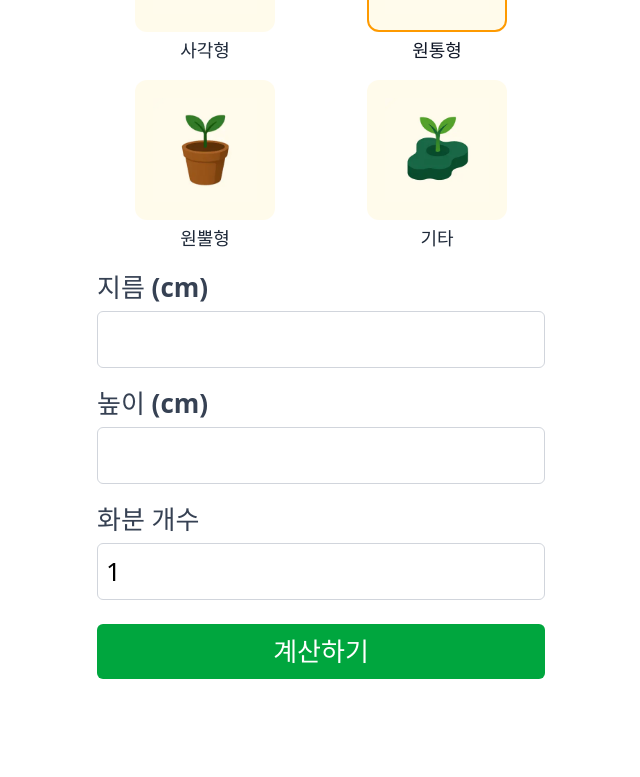
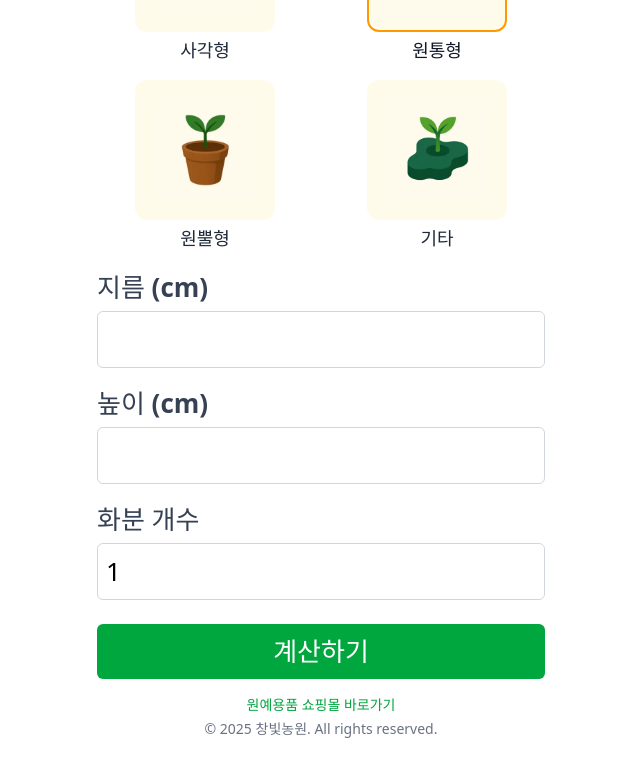
Before and after one commit to namikimlab/potting-soil-calculator, a React (Vite) app: page / in a window 1280 px wide. Shown: the part 287-1064 px from the top of the page, without its empty margins (319-959 px from the left). Before the commit the page ends 1014 px from the top, so only its background shows below. Built offline with nearby package versions, Linux system fonts and the light colour scheme.

Commit message:
Add Footer

```diff
--- a/src/App.tsx
+++ b/src/App.tsx
@@ -20,14 +20,18 @@ function App() {
   return (
     <div className="min-h-screen flex items-center justify-center px-4">
       <div className="w-full max-w-md mb-12">
-        {/* logo with link */}
+        {/* Logo with link */}
         <a
           href="https://smartstore.naver.com/changbitfarm"
           target="_blank"
           rel="noopener noreferrer"
           className="block mx-auto mt-4 mb-2 w-[178px] text-center"
         >
-          <img src={logo} alt="창빛농원" className="w-[178px] h-[40px] object-contain" />
+          <img
+            src={logo}
+            alt="창빛농원"
+            className="w-[178px] h-[40px] object-contain"
+          />
         </a>
 
         {/* Title */}
@@ -35,10 +39,12 @@ function App() {
           🌱 분갈이 흙 계산기
         </h1>
 
+        {/* Input Form */}
         <div className="w-full rounded-xl">
           <InputForm onCalculate={handleCalculate} />
         </div>
 
+        {/* Result box */}
         {result && (
           <div className="w-full">
             <ResultBox
@@ -47,6 +53,20 @@ function App() {
             />
           </div>
         )}
+
+        {/* Footer */}
+        <div className="w-full text-sm max-w-md text-center text-gray-500 py-4">
+          <a
+            href="https://smartstore.naver.com/changbitfarm"
+            target="_blank"
+            rel="noopener noreferrer"
+            className="text-green-600 hover:underline block mb-1"
+          >
+            원예용품 쇼핑몰 바로가기
+          </a>
+          <span>© 2025 창빛농원. All rights reserved.</span>
+        </div>
+
       </div>
     </div>
   );
```
